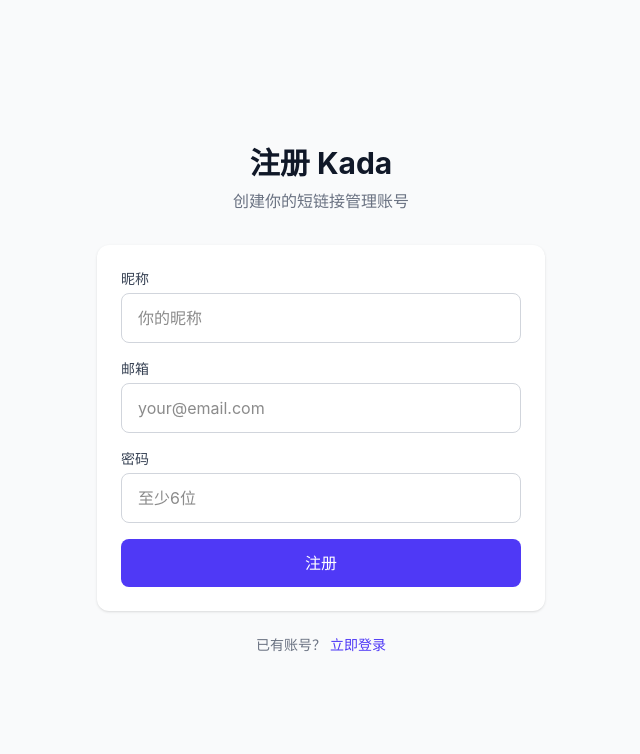
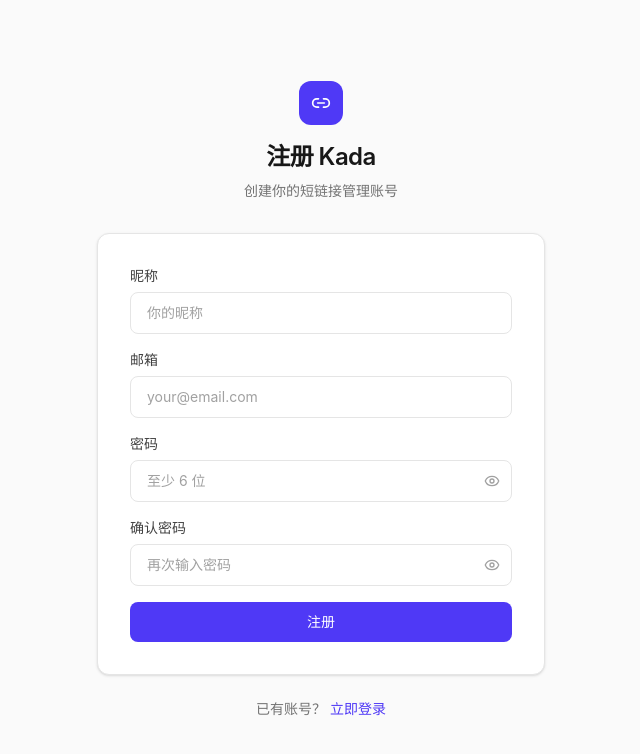
Before and after one commit to Paloma966/kada, a Next.js app in the folder frontend/: page /register in a window 1280 px wide. Shown: the top 754 px of the page, without its empty margins (319-959 px from the left). Built offline with nearby package versions, Linux system fonts and the light colour scheme.

Commit message:
feat: restyle register page with confirm password and validation

```diff
--- a/frontend/src/app/(auth)/register/page.tsx
+++ b/frontend/src/app/(auth)/register/page.tsx
@@ -6,6 +6,11 @@
 import { toast } from "sonner";
 import { authAPI } from "@/lib/api";
 import { setToken, setUser } from "@/lib/auth";
+import { AuthCard } from "@/components/auth/AuthCard";
+import { FormField, inputBase, fieldState } from "@/components/auth/FormField";
+import { PasswordInput } from "@/components/auth/PasswordInput";
+
+const EMAIL_RE = /^[^\s@]+@[^\s@]+\.[^\s@]+$/;
 
 export default function RegisterPage() {
   const router = useRouter();
@@ -13,12 +18,27 @@
   const [name, setName] = useState("");
   const [email, setEmail] = useState("");
   const [password, setPassword] = useState("");
+  const [confirm, setConfirm] = useState("");
+  const [errors, setErrors] = useState<{
+    name?: string;
+    email?: string;
+    password?: string;
+    confirm?: string;
+  }>({});
 
   const handleSubmit = async (e: React.FormEvent) => {
     e.preventDefault();
+    const errs: typeof errors = {};
+    if (!name.trim()) errs.name = "请输入昵称";
+    if (!EMAIL_RE.test(email)) errs.email = "请输入有效的邮箱地址";
+    if (password.length < 6) errs.password = "密码至少 6 位";
+    if (confirm !== password) errs.confirm = "两次输入的密码不一致";
+    setErrors(errs);
+    if (Object.keys(errs).length > 0) return;
+
     setLoading(true);
     try {
-      const data = await authAPI.registerByEmail(email, password, name);
+      const data = await authAPI.registerByEmail(email, password, name.trim());
       setToken(data.token);
       setUser(data.user);
       toast.success("注册成功！");
@@ -31,64 +51,70 @@
   };
 
   return (
-    <div className="flex min-h-screen items-center justify-center bg-gray-50 px-4">
-      <div className="w-full max-w-md">
-        <div className="text-center mb-8">
-          <h1 className="text-3xl font-bold text-gray-900">注册 Kada</h1>
-          <p className="mt-2 text-gray-500">创建你的短链接管理账号</p>
-        </div>
-
-        <form onSubmit={handleSubmit} className="space-y-4 bg-white rounded-xl p-6 shadow-sm">
-          <div>
-            <label className="block text-sm font-medium text-gray-700 mb-1">昵称</label>
+    <AuthCard
+      title="注册 Kada"
+      subtitle="创建你的短链接管理账号"
+      footer={
+        <>
+          已有账号？{" "}
+          <Link href="/login" className="font-medium text-indigo-600 hover:text-indigo-500">
+            立即登录
+          </Link>
+        </>
+      }
+    >
+      <form onSubmit={handleSubmit} className="space-y-4" noValidate>
+        <FormField id="name" label="昵称" error={errors.name}>
           <input
+            id="name"
             type="text"
             value={name}
             onChange={(e) => setName(e.target.value)}
-              className="w-full rounded-lg border border-gray-300 px-4 py-3 focus:border-indigo-500 focus:outline-none focus:ring-1 focus:ring-indigo-500"
+            className={`${inputBase} ${fieldState(!!errors.name)}`}
             placeholder="你的昵称"
             required
           />
-          </div>
-          <div>
-            <label className="block text-sm font-medium text-gray-700 mb-1">邮箱</label>
+        </FormField>
+        <FormField id="email" label="邮箱" error={errors.email}>
           <input
+            id="email"
             type="email"
             value={email}
             onChange={(e) => setEmail(e.target.value)}
-              className="w-full rounded-lg border border-gray-300 px-4 py-3 focus:border-indigo-500 focus:outline-none focus:ring-1 focus:ring-indigo-500"
+            className={`${inputBase} ${fieldState(!!errors.email)}`}
             placeholder="your@email.com"
             required
           />
-          </div>
-          <div>
-            <label className="block text-sm font-medium text-gray-700 mb-1">密码</label>
-            <input
-              type="password"
+        </FormField>
+        <FormField id="password" label="密码" error={errors.password}>
+          <PasswordInput
+            id="password"
             value={password}
             onChange={(e) => setPassword(e.target.value)}
-              className="w-full rounded-lg border border-gray-300 px-4 py-3 focus:border-indigo-500 focus:outline-none focus:ring-1 focus:ring-indigo-500"
-              placeholder="至少6位"
+            className={fieldState(!!errors.password)}
+            placeholder="至少 6 位"
             required
             minLength={6}
           />
-          </div>
+        </FormField>
+        <FormField id="confirm" label="确认密码" error={errors.confirm}>
+          <PasswordInput
+            id="confirm"
+            value={confirm}
+            onChange={(e) => setConfirm(e.target.value)}
+            className={fieldState(!!errors.confirm)}
+            placeholder="再次输入密码"
+            required
+          />
+        </FormField>
         <button
           type="submit"
           disabled={loading}
-            className="w-full rounded-lg bg-indigo-600 py-3 font-medium text-white hover:bg-indigo-700 disabled:opacity-50 transition"
+          className="w-full rounded-lg bg-indigo-600 py-2.5 text-sm font-medium text-white transition hover:bg-indigo-700 disabled:cursor-not-allowed disabled:opacity-50"
         >
           {loading ? "注册中..." : "注册"}
         </button>
       </form>
-
-        <p className="mt-6 text-center text-sm text-gray-500">
-          已有账号？{" "}
-          <Link href="/login" className="font-medium text-indigo-600 hover:text-indigo-500">
-            立即登录
-          </Link>
-        </p>
-      </div>
-    </div>
+    </AuthCard>
   );
 }
```
Lines whose indentation alone changed are shown as unchanged.
